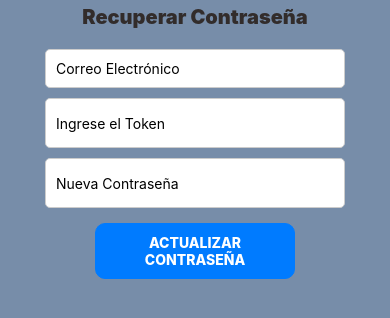
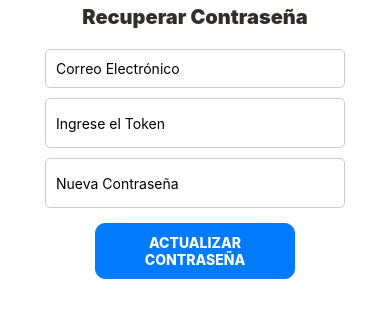
Before and after one commit to Tragaaviones/Tienda_movil, a React Native app: screen /Recovery in a window 390 px wide. Shown: the top 318 px of the page. Built offline with nearby package versions, Linux system fonts and the light colour scheme; no server answers.

Commit message:
cambios en inputs de recuperacion

```diff
--- a/src/screen/crear_cuenta.js
+++ b/src/screen/crear_cuenta.js
@@ -63,7 +63,7 @@ export default function CreateAccountForm({ navigation }) {
             const data = await response.json();
             // Procesa la respuesta del servidor.
             if (data.status) {
-                Alert.alert('Guardado exitosamente', `${data.message}`);
+                Alert.alert('Guardado exitosamente, guarda tu token para cambiar tu contraseña', `${data.message}`);
                 // Muestra una alerta y navega a la pantalla de sesión si la respuesta es exitosa.
                 navigation.navigate('Inicio');
             } else {
@@ -142,7 +142,7 @@ const styles = StyleSheet.create({
     // Definición de estilos para el componente.
     container: {
         flex: 1,
-        backgroundColor: '#ECA876',
+        backgroundColor: '#328FE1',
         alignItems: 'center',
         justifyContent: 'center',
         padding: 20,
--- a/src/screen/iniciosesion.js
+++ b/src/screen/iniciosesion.js
@@ -133,10 +133,6 @@ export default function Inicio({ navigation }) {
                 <Text style={styles.linkText}>Iniciar sesión</Text>
             </TouchableOpacity>
 
-            <TouchableOpacity onPress={() => navigation.navigate('Recuperacion')}>
-                <Text style={styles.link}>¿Olvidaste la contraseña?</Text>
-            </TouchableOpacity>
-
             <Text style={styles.link}>¿No tienes cuenta?</Text>
 
             <TouchableOpacity onPress={() => navigation.navigate('crear_cuenta')}>
--- a/src/screen/recuperacion_contraseña.js
+++ b/src/screen/recuperacion_contraseña.js
@@ -6,6 +6,8 @@ import Constants from 'expo-constants';
 import Input from '../components/inputs/input';
 import Buttons from '../components/Buttons/buttoon';
 import InputEmail from '../components/inputs/input_email';
+import InputPassword from '../components/inputs/input_password';
+import { Button } from 'react-native-elements';
 
 export default function RecuperarContrasena({ navigation }) {
     const ip = Constantes.IP;
@@ -13,6 +15,7 @@ export default function RecuperarContrasena({ navigation }) {
     const [email, setEmail] = useState('');
     const [token, setToken] = useState('');
     const [nuevaClave, setNuevaClave] = useState('');
+    const [isContra, setIsContra] = useState(true); // Estado para manejar la visibilidad de la contraseña
 
     const handleResetPassword = async () => {
         if (!email.trim()) {
@@ -69,13 +72,14 @@ export default function RecuperarContrasena({ navigation }) {
                     placeHolder='Ingrese el Token'
                     setValor={token}
                     setTextChange={setToken}
+                    contra={isContra}
                 />
 
                 <Input
                     placeHolder='Nueva Contraseña'
                     setValor={nuevaClave}
                     setTextChange={setNuevaClave}
-                    secureTextEntry={true} // para que el texto se muestre como puntos
+                    contra={isContra}
                 />
 
                 <Buttons
@@ -90,7 +94,7 @@ export default function RecuperarContrasena({ navigation }) {
 const styles = StyleSheet.create({
     container: {
         flex: 1,
-        backgroundColor: '#778DA9',
+        backgroundColor: '#fff',
         paddingTop: Constants.statusBarHeight + 5,
     },
     scrollViewStyle: {
--- a/src/utils/constantes.js
+++ b/src/utils/constantes.js
@@ -4,5 +4,5 @@
 //utilizar la direccion IP del servidor y no localhost
 //export const IP = 'http://10.10.0.165';
 //export const IP = 'http://192.168.137.65';
-export const IP = 'http://192.168.1.14';
+export const IP = 'http://10.10.0.196';
 //export const IP = 'http://172.20.10.10';
```
